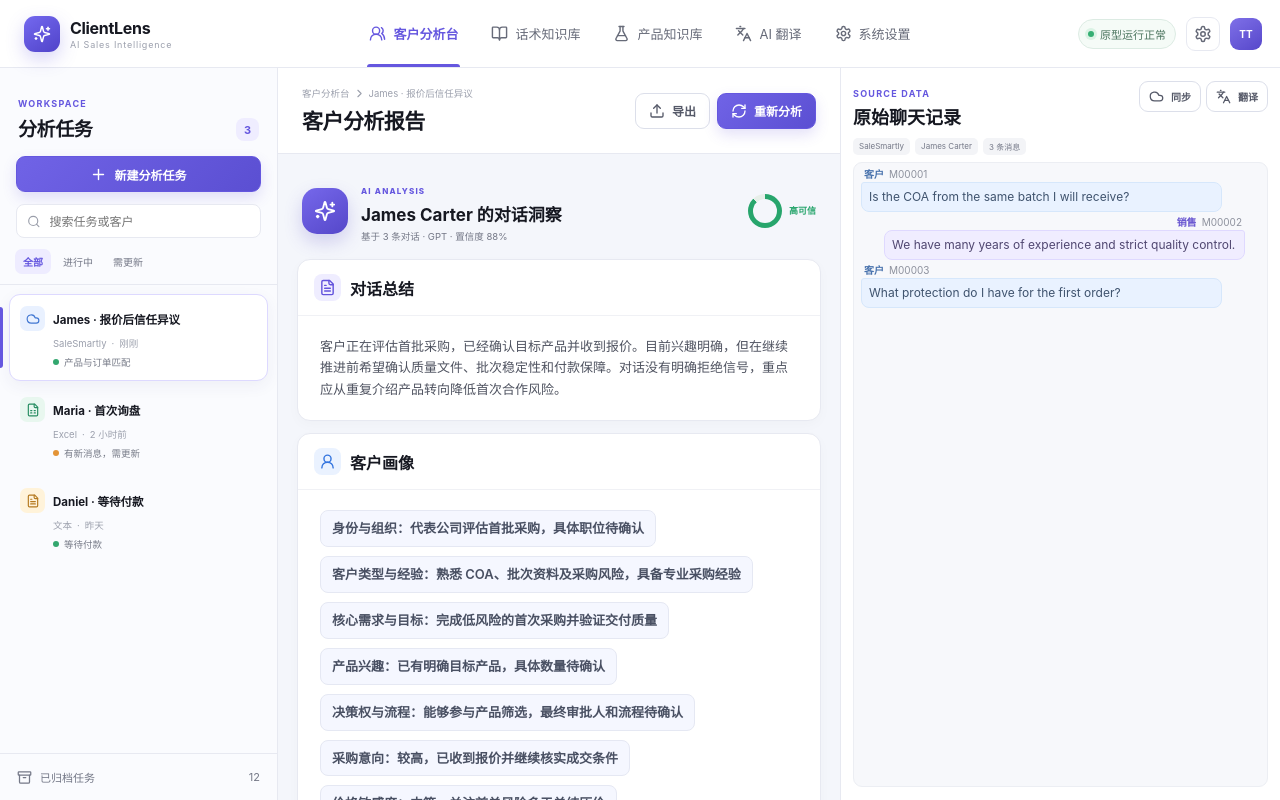
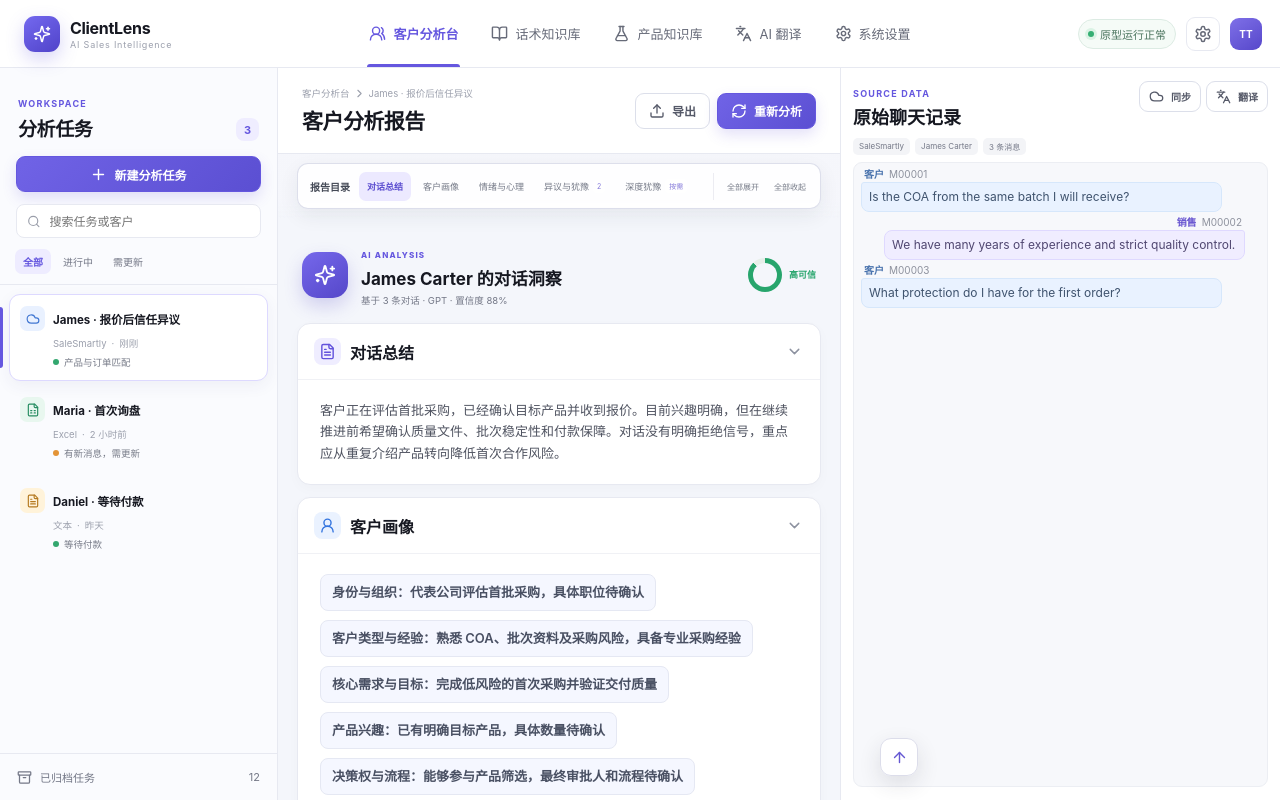
Before and after one commit to tiantian-work-lgtm/clientlens, a Next.js app: page / in a window 1280 px wide. Built offline with nearby package versions, Linux system fonts and the light colour scheme.

Commit message:
Improve report navigation and readability

```diff
--- a/app/page.tsx
+++ b/app/page.tsx
@@ -2,6 +2,7 @@
 
 import {
   Archive,
+  ArrowUp,
   ArrowLeftRight,
   BookOpen,
   Bot,
@@ -34,7 +35,7 @@ import {
   X,
   Zap,
 } from "lucide-react";
-import { useEffect, useMemo, useRef, useState } from "react";
+import { createContext, useContext, useEffect, useMemo, useRef, useState } from "react";
 import { defaultConfirmations, defaultProgress, emptyReport, initialTasks } from "@/lib/demo-data";
 import { parseConversationMessages } from "@/lib/conversation";
 import type { AnalysisModule, AnalysisModuleStatus, ConfirmationItem, ConfirmationStatus, CustomerTask, HesitationSignal, ImportPreview, ProductResearch, Provider, SalesStage, SourceType } from "@/lib/types";
@@ -58,6 +59,9 @@ const sourceMeta: Record<SourceType, { label: string; icon: typeof Cloud; color:
 };
 
 const salesStages: SalesStage[] = ["初次询盘与客户背调", "信任建立", "产品与订单匹配", "决策推进", "等待付款", "已成交", "售后与复购"];
+
+type ReportSectionId = "summary" | "profile" | "psychology" | "objections" | "hesitation" | "checklist" | "product-research" | "improvements" | "next-actions";
+const ReportCollapseContext = createContext<{ collapsed: Record<string, boolean>; toggle: (id: ReportSectionId) => void }>({ collapsed: {}, toggle: () => undefined });
 
 function normalizeStage(value?: string): SalesStage {
   if (salesStages.includes(value as SalesStage)) return value as SalesStage;
@@ -561,6 +565,9 @@ function AnalysisWorkspace({ tasks, activeTask, onSelect, onUpdate, onNew }: {
   const [syncError, setSyncError] = useState("");
   const [showProductResearch, setShowProductResearch] = useState(Boolean(activeTask.report.productResearch));
   const productResearchRef = useRef<HTMLDivElement>(null);
+  const [collapsedSections, setCollapsedSections] = useState<Record<string, boolean>>({});
+  const [activeReportSection, setActiveReportSection] = useState<ReportSectionId>("summary");
+  const skipCollapseSaveRef = useRef(false);
   const isAnalyzing = analyzing || activeTask.status === "analyzing";
   const hasCompletedModule = Object.values(activeTask.analysisModules ?? {}).includes("done");
   const moduleVisible = (module: AnalysisModule) => {
@@ -571,8 +578,55 @@ function AnalysisWorkspace({ tasks, activeTask, onSelect, onUpdate, onNew }: {
 
   useEffect(() => setShowProductResearch(Boolean(activeTask.report.productResearch)), [activeTask.id, activeTask.report.productResearch]);
 
+  useEffect(() => {
+    skipCollapseSaveRef.current = true;
+    try {
+      const saved = localStorage.getItem(`clientlens-report-collapse-${activeTask.id}`);
+      setCollapsedSections(saved ? JSON.parse(saved) as Record<string, boolean> : {});
+    } catch { setCollapsedSections({}); }
+  }, [activeTask.id]);
+
+  useEffect(() => {
+    if (skipCollapseSaveRef.current) { skipCollapseSaveRef.current = false; return; }
+    try { localStorage.setItem(`clientlens-report-collapse-${activeTask.id}`, JSON.stringify(collapsedSections)); } catch { /* storage may be unavailable */ }
+  }, [activeTask.id, collapsedSections]);
+
+  useEffect(() => {
+    const root = document.querySelector(".report-pane");
+    if (!root) return;
+    const sections = Array.from(root.querySelectorAll<HTMLElement>("[data-report-section]"));
+    const observer = new IntersectionObserver((entries) => {
+      const visible = entries.filter((entry) => entry.isIntersecting).sort((a, b) => a.boundingClientRect.top - b.boundingClientRect.top);
+      const id = visible[0]?.target.getAttribute("data-report-section") as ReportSectionId | null;
+      if (id) setActiveReportSection(id);
+    }, { root, rootMargin: "-150px 0px -62% 0px", threshold: 0 });
+    sections.forEach((section) => observer.observe(section));
+    return () => observer.disconnect();
+  }, [activeTask.id, showProductResearch, activeTask.status]);
+
+  const toggleReportSection = (id: ReportSectionId) => setCollapsedSections((current) => ({ ...current, [id]: !current[id] }));
+
+  const reportSections = useMemo(() => {
+    const sections: Array<{ id: ReportSectionId; label: string; meta?: string }> = [];
+    if (moduleVisible("customer")) sections.push({ id: "summary", label: "对话总结" }, { id: "profile", label: "客户画像" });
+    if (moduleVisible("psychology")) sections.push({ id: "psychology", label: "情绪与心理" });
+    if (moduleVisible("objections")) sections.push({ id: "objections", label: "异议与犹豫", meta: String(activeTask.report.objections.length) }, { id: "hesitation", label: "深度犹豫", meta: "按需" });
+    if (moduleVisible("checklist")) sections.push({ id: "checklist", label: "确认清单", meta: `${activeTask.report.confirmations.filter((item) => item.status === "confirmed" || item.status === "na").length}/${activeTask.report.confirmations.length}` });
+    if (showProductResearch) sections.push({ id: "product-research", label: "产品匹配", meta: "按需" });
+    if (moduleVisible("action")) sections.push({ id: "improvements", label: "沟通改善" }, { id: "next-actions", label: "下一步建议" });
+    return sections;
+  }, [activeTask, showProductResearch]);
+
+  const openReportSection = (id: ReportSectionId) => {
+    setCollapsedSections((current) => ({ ...current, [id]: false }));
+    window.setTimeout(() => document.getElementById(`report-${id}`)?.scrollIntoView({ behavior: "smooth", block: "start" }), 40);
+  };
+
+  const setAllReportSections = (collapsed: boolean) => setCollapsedSections(Object.fromEntries(reportSections.map((section) => [section.id, collapsed])));
+
   const openProductResearch = () => {
     setShowProductResearch(true);
+    setCollapsedSections((current) => ({ ...current, "product-research": false }));
     window.setTimeout(() => productResearchRef.current?.scrollIntoView({ behavior: "smooth", block: "start" }), 50);
   };
 
@@ -687,11 +741,13 @@ function AnalysisWorkspace({ tasks, activeTask, onSelect, onUpdate, onNew }: {
         {syncError && <div className="sync-error-banner"><CircleAlert size={16} /><span>{syncError}</span><button onClick={() => setSyncError("")}><X size={14} /></button></div>}
         {!!Object.keys(activeTask.analysisModuleErrors ?? {}).length && activeTask.status !== "analyzing" && <div className="partial-error-banner"><CircleAlert size={16} /><span>部分分析未完成：{Object.entries(activeTask.analysisModuleErrors ?? {}).map(([module, error]) => `${analysisModuleLabels[module as AnalysisModule]}（${error}）`).join("；")}</span><button onClick={() => void retryFailedModules()}>仅重试失败模块</button></div>}
 
+        {activeTask.status !== "failed" && (activeTask.status !== "analyzing" || hasCompletedModule) && <ReportDirectory sections={reportSections} active={activeReportSection} collapsed={collapsedSections} onOpen={openReportSection} onSetAll={setAllReportSections} />}
+
         {activeTask.status === "analyzing" && !hasCompletedModule ? (
           <AnalysisLoading task={activeTask} />
         ) : activeTask.status === "failed" ? (
           <AnalysisFailed task={activeTask} onRetry={reanalyze} />
-        ) : <div className="report-content">
+        ) : <ReportCollapseContext.Provider value={{ collapsed: collapsedSections, toggle: toggleReportSection }}><div className="report-content">
           {activeTask.status === "analyzing" && <AnalysisModuleProgress task={activeTask} compact />}
           {moduleVisible("customer") && <>
           <div className="report-intro">
@@ -700,17 +756,17 @@ function AnalysisWorkspace({ tasks, activeTask, onSelect, onUpdate, onNew }: {
             <div className={`confidence score-${confidenceLabel(activeTask.report.confidence)}`}><div style={{ "--score": `${activeTask.report.confidence * 100}%` } as React.CSSProperties} /><span>{confidenceLabel(activeTask.report.confidence)}</span></div>
           </div>
 
-          <ReportCard icon={FileText} title="对话总结" tone="violet">
+          <ReportCard icon={FileText} title="对话总结" tone="violet" sectionId="summary">
             <p className="summary-text">{activeTask.report.summary}</p>
           </ReportCard>
 
-          <ReportCard icon={UserRound} title="客户画像" tone="blue">
+          <ReportCard icon={UserRound} title="客户画像" tone="blue" sectionId="profile">
             <div className="profile-tags">{activeTask.report.profile.map((item, index) => <span key={`${item}-${index}`}>{item}</span>)}</div>
           </ReportCard>
           </>}
 
           {moduleVisible("psychology") && <>
-          <ReportCard icon={UsersRound} title="客户情绪、沟通性格与心理研判" tone="cyan">
+          <ReportCard icon={UsersRound} title="客户情绪、沟通性格与心理研判" tone="cyan" sectionId="psychology">
             <div className="emotion-headline">
               <div><small>当前情绪</small><strong>{activeTask.report.emotionProfile.currentEmotion}</strong></div>
               <div><small>情绪变化</small><strong>{activeTask.report.emotionProfile.emotionTrend}</strong></div>
@@ -745,7 +801,7 @@ function AnalysisWorkspace({ tasks, activeTask, onSelect, onUpdate, onNew }: {
           </>}
 
           {moduleVisible("objections") && <>
-          <ReportCard icon={CircleAlert} title={`主要异议与犹豫点 · ${activeTask.report.objections.length}`} tone="orange">
+          <ReportCard icon={CircleAlert} title={`主要异议与犹豫点 · ${activeTask.report.objections.length}`} tone="orange" sectionId="objections">
             <div className="objection-list">
               {!activeTask.report.objections.length && <div className="empty-objections"><CheckCircle2 size={15} />暂未识别到具有原始聊天依据的明确异议</div>}
               {activeTask.report.objections.map((item, index) => (
@@ -776,17 +832,19 @@ function AnalysisWorkspace({ tasks, activeTask, onSelect, onUpdate, onNew }: {
           </div>}
 
           {moduleVisible("action") && <>
-          <ReportCard icon={Zap} title="本次沟通可改善" tone="amber">
+          <ReportCard icon={Zap} title="本次沟通可改善" tone="amber" sectionId="improvements">
             <div className="number-list">{activeTask.report.improvements.map((item, i) => <div key={item}><span>{i + 1}</span><p>{item}</p></div>)}</div>
           </ReportCard>
 
-          <ReportCard icon={Sparkles} title="AI 下一步建议" tone="violet" featured>
+          <ReportCard icon={Sparkles} title="AI 下一步建议" tone="violet" featured sectionId="next-actions">
             <div className="action-list">{activeTask.report.nextActions.map((item, i) => <div key={item}><span>{i + 1}</span><p>{item}</p></div>)}</div>
             <div className="reply-box"><div><Bot size={16} /><strong>建议回复</strong><button onClick={() => navigator.clipboard.writeText(activeTask.report.suggestedReply)}><Copy size={14} />复制原文</button></div><p>{activeTask.report.suggestedReply}</p><div className="reply-translation"><span>中文核对</span><p>{activeTask.report.suggestedReplyTranslation}</p></div></div>
           </ReportCard>
           </>}
-        </div>}
+        </div></ReportCollapseContext.Provider>}
       </section>
+
+      <button type="button" className="report-back-top" onClick={() => document.querySelector(".report-pane")?.scrollTo({ top: 0, behavior: "smooth" })} title="返回顶部"><ArrowUp size={17} /></button>
 
       <RawChatPanel
         task={activeTask}
@@ -838,8 +896,23 @@ function AnalysisFailed({ task, onRetry }: { task: CustomerTask; onRetry: () =>
   );
 }
 
-function ReportCard({ icon: Icon, title, tone, featured, children }: React.PropsWithChildren<{ icon: typeof Sparkles; title: string; tone: string; featured?: boolean }>) {
-  return <article className={`report-card ${featured ? "featured" : ""}`}><header><span className={`card-icon ${tone}`}><Icon size={17} /></span><h3>{title}</h3></header><div className="card-body">{children}</div></article>;
+function ReportDirectory({ sections, active, collapsed, onOpen, onSetAll }: { sections: Array<{ id: ReportSectionId; label: string; meta?: string }>; active: ReportSectionId; collapsed: Record<string, boolean>; onOpen: (id: ReportSectionId) => void; onSetAll: (collapsed: boolean) => void }) {
+  return <nav className="report-directory" aria-label="报告目录">
+    <div className="report-directory-inner">
+      <strong>报告目录</strong>
+      <div className="report-directory-links">{sections.map((section) => <button type="button" key={section.id} className={active === section.id ? "active" : ""} onClick={() => onOpen(section.id)}><span>{section.label}</span>{section.meta && <em>{section.meta}</em>}{collapsed[section.id] && <i />}</button>)}</div>
+      <div className="report-directory-actions"><button type="button" onClick={() => onSetAll(false)}>全部展开</button><button type="button" onClick={() => onSetAll(true)}>全部收起</button></div>
+    </div>
+  </nav>;
+}
+
+function ReportCard({ icon: Icon, title, tone, featured, sectionId, children }: React.PropsWithChildren<{ icon: typeof Sparkles; title: string; tone: string; featured?: boolean; sectionId?: ReportSectionId }>) {
+  const { collapsed, toggle } = useContext(ReportCollapseContext);
+  const isCollapsed = sectionId ? Boolean(collapsed[sectionId]) : false;
+  return <article id={sectionId ? `report-${sectionId}` : undefined} data-report-section={sectionId} className={`report-card ${featured ? "featured" : ""} ${isCollapsed ? "collapsed" : ""}`}>
+    <header className={sectionId ? "collapsible" : ""} onClick={sectionId ? () => toggle(sectionId) : undefined}><span className={`card-icon ${tone}`}><Icon size={17} /></span><h3>{title}</h3>{sectionId && <button type="button" className="report-collapse-button" aria-label={isCollapsed ? `展开${title}` : `收起${title}`} aria-expanded={!isCollapsed} onClick={(event) => { event.stopPropagation(); toggle(sectionId); }}><ChevronDown size={17} /></button>}</header>
+    {!isCollapsed && <div className="card-body">{children}</div>}
+  </article>;
 }
 
 function DeepHesitationCard({ task, onUpdate, onLocate }: { task: CustomerTask; onUpdate: (task: CustomerTask) => void; onLocate: (messageId?: string, quote?: string) => void }) {
@@ -867,7 +940,7 @@ function DeepHesitationCard({ task, onUpdate, onLocate }: { task: CustomerTask;
     }
   };
 
-  return <ReportCard icon={Search} title="深度犹豫与未回复分析" tone="orange">
+  return <ReportCard icon={Search} title="深度犹豫与未回复分析" tone="orange" sectionId="hesitation">
     {!analysis ? <div className="hesitation-cta">
       <span>按需分析 · 首次不自动运行</span>
       <h4>从客户视角重新细看整段聊天</h4>
@@ -944,7 +1017,7 @@ function ProductResearchCard({ task, onUpdate, onLocate }: { task: CustomerTask;
     }
   };
 
-  return <ReportCard icon={Globe2} title="产品匹配与种草建议" tone="violet">
+  return <ReportCard icon={Globe2} title="产品匹配与种草建议" tone="violet" sectionId="product-research">
     <div className="product-research">
     <div className="product-research-head"><div><strong>针对当前客户生成有资料依据的价值说明</strong><small>按需运行 · 结果随当前任务保存</small></div><span>DeepSeek Web Search</span></div>
     <div className="product-research-form">
@@ -1015,7 +1088,7 @@ function ConfirmationChecklist({ task, onUpdate, onLocate, onOpenProductResearch
   };
 
   return (
-    <ReportCard icon={ListChecks} title={`客户确认清单 · ${completed}/${task.report.confirmations.length}`} tone="green">
+    <ReportCard icon={ListChecks} title={`客户确认清单 · ${completed}/${task.report.confirmations.length}`} tone="green" sectionId="checklist">
       <p className="checklist-intro">点击状态可人工切换。对未确认或存在风险的项目，可结合当前对话生成探询钩子或直接说明。</p>
       {!!riskItems.length && <div className="risk-summary">
         <header><CircleAlert size={14} /><strong>发现 {riskItems.length} 个风险点</strong></header>
```
Also changed, not shown: app/globals.css.
